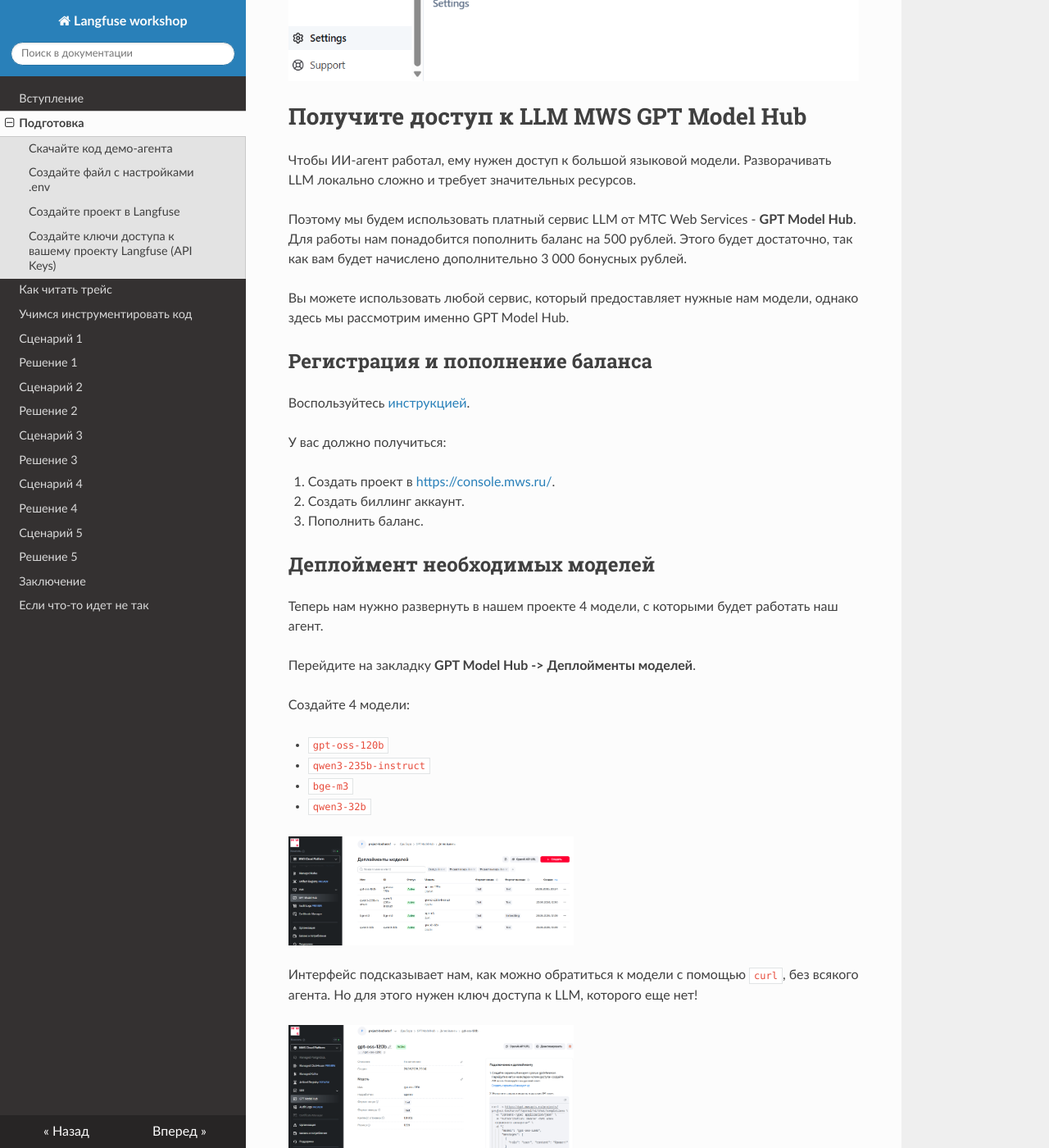
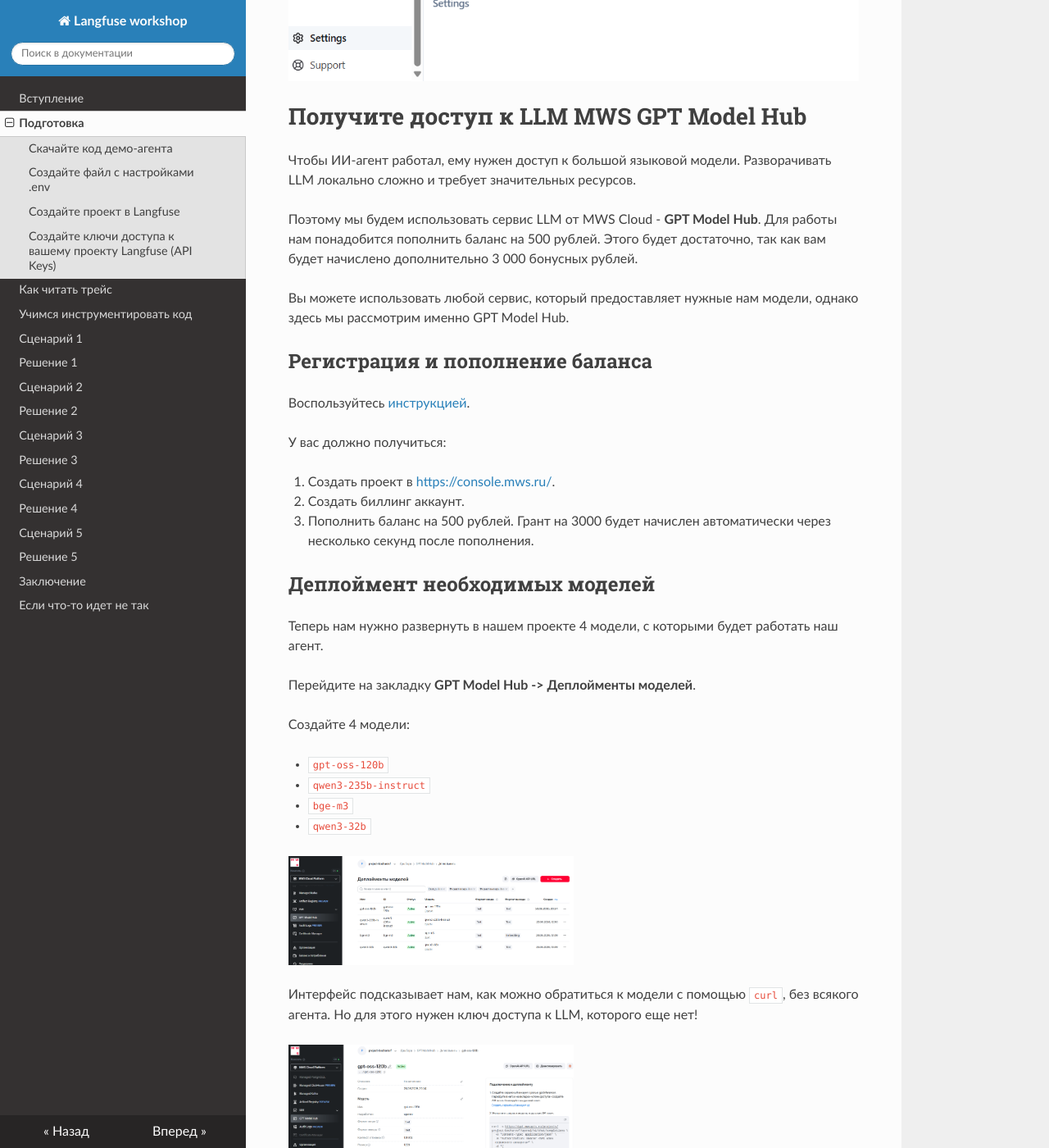
Before and after one commit to bocharovf/docs-langfuse-workshop, an MkDocs documentation site: the page built from docs/setup.md, in a window 1280 px wide and 1400 px high, scrolled down 1215 px. Shown: the whole window at 82% size. Built offline with MkDocs 1.6.1, drawn with Linux system fonts in a browser that asks for light colours; nearby versions of some CDN libraries; some of the changed text lies outside the part shown.

Commit message:
Update setup instructions for GPT Model Hub and clarify service account creation steps

```diff
--- a/docs/setup.md
+++ b/docs/setup.md
@@ -33,7 +33,7 @@
 Чтобы ИИ-агент работал, ему нужен доступ к большой языковой модели.
 Разворачивать LLM локально сложно и требует значительных ресурсов.
 
-Поэтому мы будем использовать платный сервис LLM от МТС Web Services - **GPT Model Hub**.
+Поэтому мы будем использовать сервис LLM от MWS Cloud - **GPT Model Hub**.
 Для работы нам понадобится пополнить баланс на 500 рублей.
 Этого будет достаточно, так как вам будет начислено дополнительно 3 000 бонусных рублей.
 
@@ -47,7 +47,7 @@
 
 1. Создать проект в <https://console.mws.ru/>.
 2. Создать биллинг аккаунт.
-3. Пополнить баланс.
+3. Пополнить баланс на 500 рублей. Грант на 3000 будет начислен автоматически через несколько секунд после пополнения.
 
 ## Деплоймент необходимых моделей
 
```
Also changed, not shown: other parts of docs/setup.md (+3 -1 lines).
